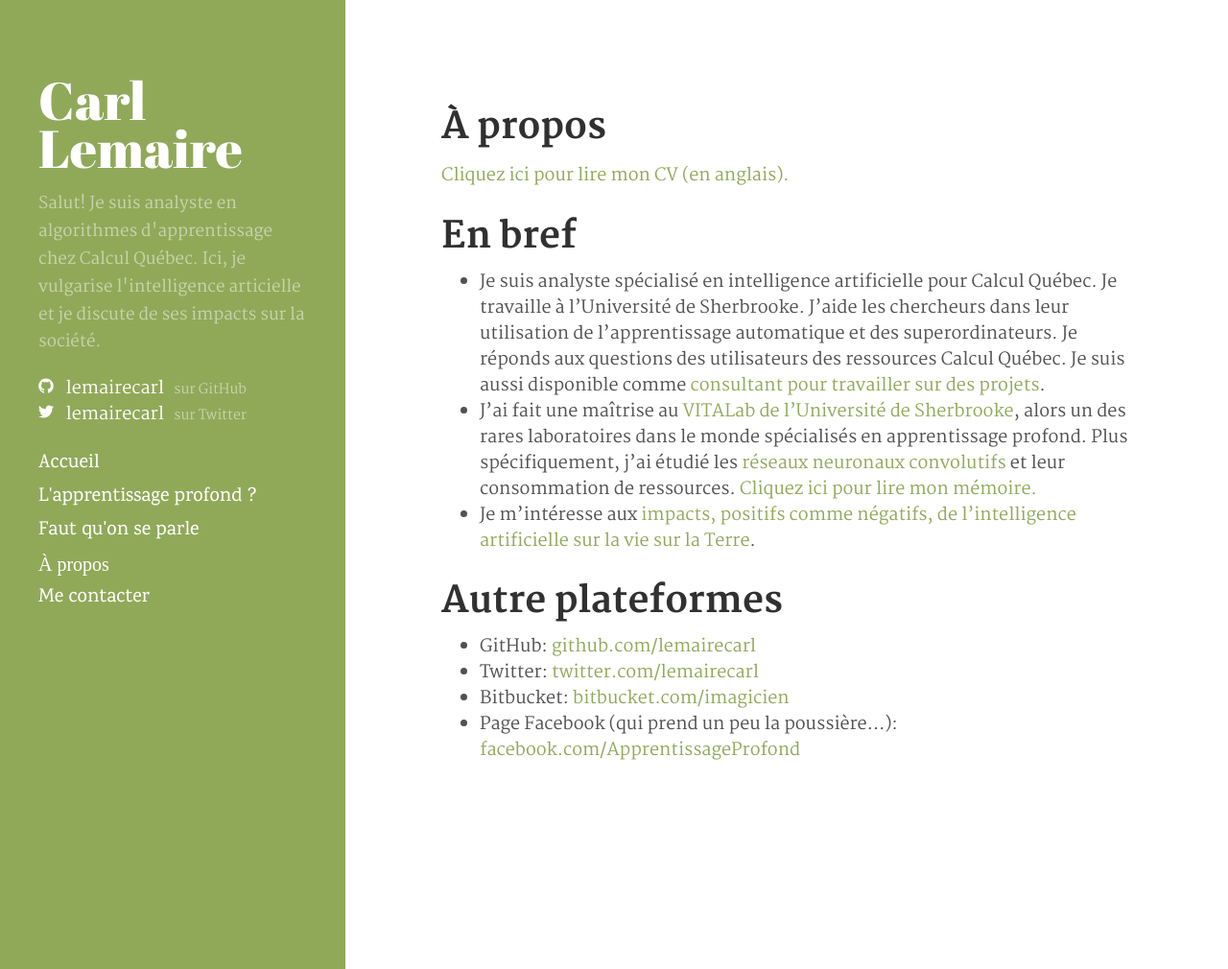
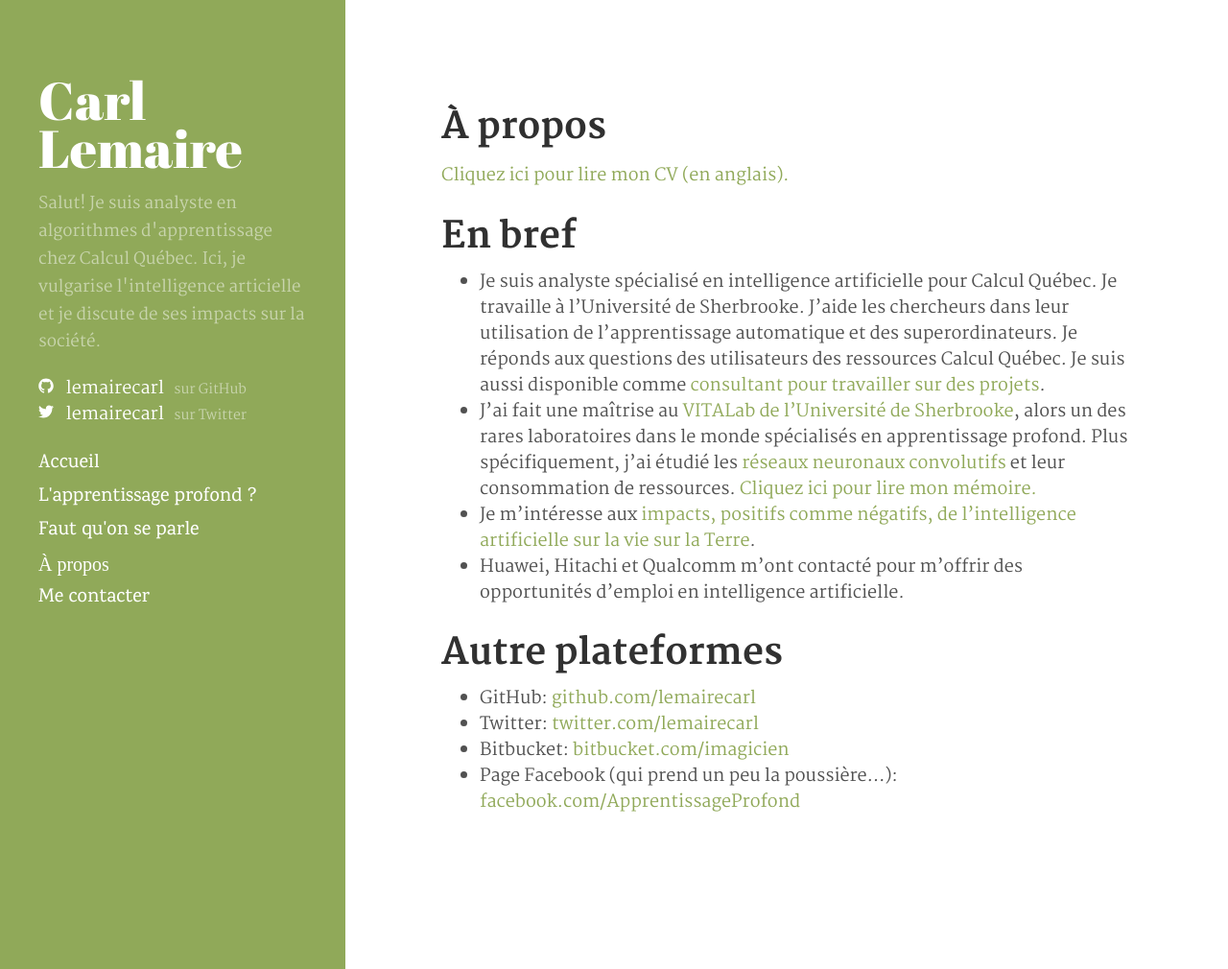
Before and after one commit to lemairecarl/lemairecarl.github.io, a Jekyll site: the page built from about.md, in a window 1280 px wide and 1010 px high. Shown: the whole window at 96% size. Built offline with Jekyll 4.4.1, drawn with Linux system fonts in a browser that asks for light colours; nearby versions of some CDN libraries; some web fonts are replaced.

Commit message:
Update about.md

```diff
--- a/about.md
+++ b/about.md
@@ -11,6 +11,7 @@ permalink: /a-propos/
 * Je suis analyste spécialisé en intelligence artificielle pour Calcul Québec. Je travaille à l'Université de Sherbrooke. J'aide les chercheurs dans leur utilisation de l'apprentissage automatique et des superordinateurs. Je réponds aux questions des utilisateurs des ressources Calcul Québec. Je suis aussi disponible comme [consultant pour travailler sur des projets](https://ia.ccs.usherbrooke.ca/).
 * J'ai fait une maîtrise au [VITALab de l'Université de Sherbrooke](http://vital.dinf.usherbrooke.ca), alors un des rares laboratoires dans le monde spécialisés en apprentissage profond. Plus spécifiquement, j'ai étudié les [réseaux neuronaux convolutifs](https://fr.wikipedia.org/wiki/Réseau_neuronal_convolutif) et leur consommation de ressources. [Cliquez ici pour lire mon mémoire.](http://hdl.handle.net/11143/14661)
 * Je m'intéresse aux [impacts, positifs comme négatifs, de l'intelligence artificielle sur la vie sur la Terre](https://futureoflife.org/background/benefits-risks-of-artificial-intelligence/).
+* Huawei, Hitachi et Qualcomm m'ont contacté pour m'offrir des opportunités d'emploi en intelligence artificielle.
 
 # Autre plateformes
 
```
